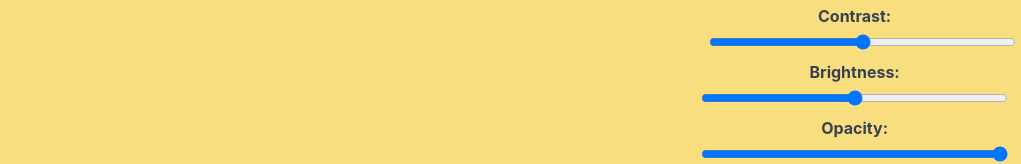
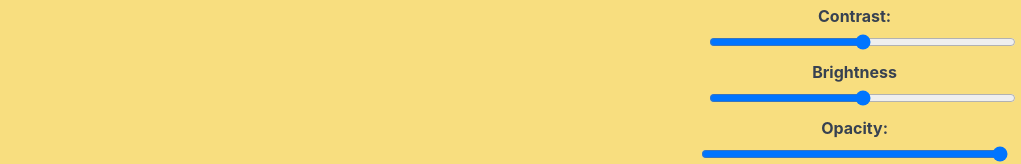
Before and after one commit to huzaifasad/Image-Editor-Fiverr, a React (Create React App) app: page / in a window 1280 px wide. Shown: the top 164 px of the page, without its empty margins (259-1280 px from the left). Built offline with nearby package versions, Linux system fonts and the light colour scheme.

Commit message:
Update ImageEditor.js

```diff
--- a/src/ImageEditor.js
+++ b/src/ImageEditor.js
@@ -374,15 +374,16 @@ const x=0;
 
                     </div>
 
-                    <div>
-                        <label className='flex items-center justify-center text-gray-700 font-bold rounded-md shadow-xs py-1 px-2 transform hover:scale-105 transition-transform duration-300'>Brightness:</label>
+                   <div className=''>
+                        <label className='flex items-center justify-center text-gray-700 font-bold rounded-md shadow-xs py-1 px-2 transform hover:scale-105 transition-transform duration-300'>Brightness</label>
                         <input
                             type="range"
                             min="0"
                             max="200"
                             value={brightness}
                             onChange={handleBrightnessChange}
-                            className="w-full"                        />
+                            className="custom-range ml-2 w-full"                            />
+
                     </div>
 
                     <div>
```
